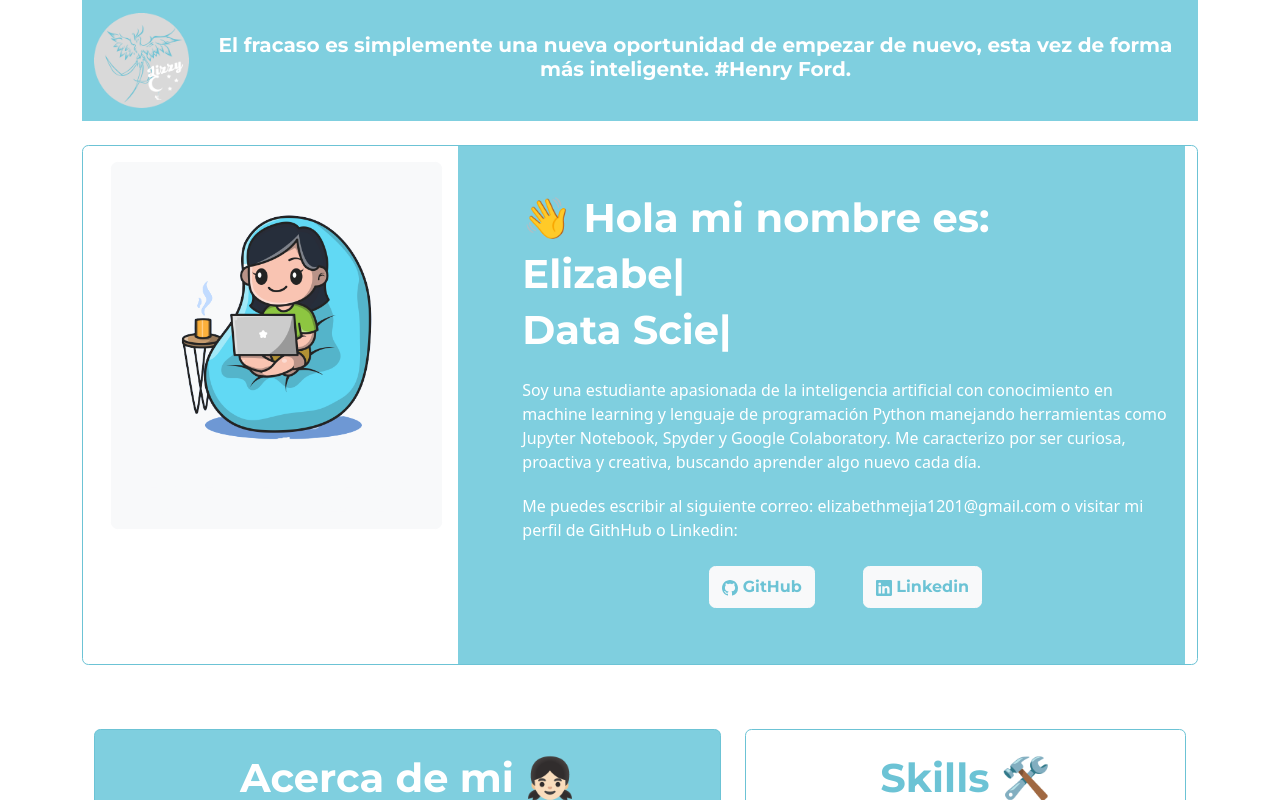
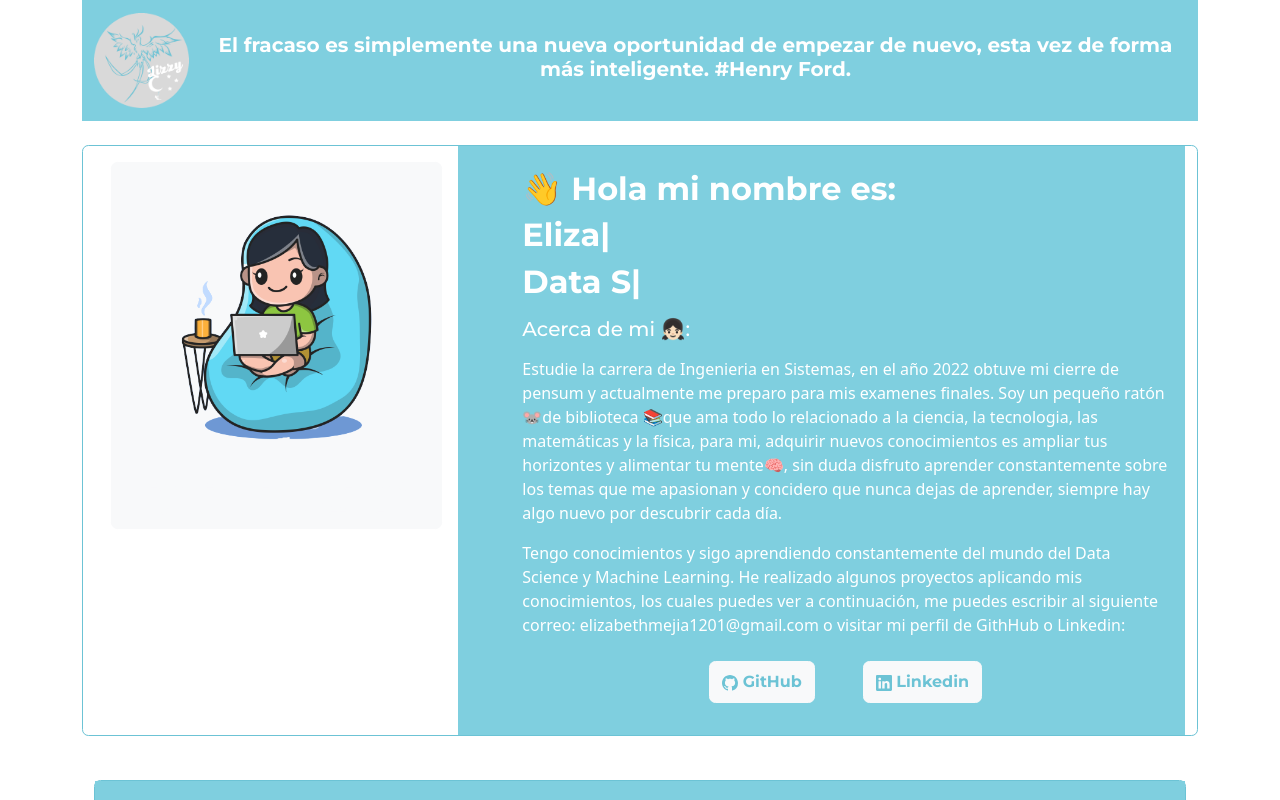
Before and after one commit to Lizzy-Mejia/My_Portafolio, a Next.js app: page / in a window 1280 px wide. Shown: the top 800 px of the page. Built offline with nearby package versions, Linux system fonts and the light colour scheme.

Commit message:
Update My Portafolio

```diff
--- a/components/Intro.js
+++ b/components/Intro.js
@@ -37,16 +37,18 @@ export default function Intro() {
                         </div>
                     </div>
                     <div className="col-md-8" style={{ background: `#7FCFDF` }}>
-                        <div className="card-body text-white ms-5 py-5 mx-auto" >
-                            <h1 className="fw-bold">👋 Hola mi nombre es:</h1>
-                            <h1 className="fw-bold"><span ref={textRef}></span></h1>
-                            <h1 className="fw-bold"><span ref={textRef1}></span></h1>
-                            <p className="card-text pt-3">Soy una estudiante apasionada de la inteligencia artificial con conocimiento en machine
-                                learning y lenguaje de programación Python manejando herramientas como Jupyter
-                                Notebook, Spyder y Google Colaboratory. Me caracterizo por ser curiosa, proactiva y creativa, buscando aprender algo nuevo cada día.
+                        <div className="card-body text-white ms-5 py-4 mx-auto" >
+                            <h2 className="fw-bold">👋 Hola mi nombre es:</h2>
+                            <h2 className="fw-bold"><span ref={textRef}></span></h2>
+                            <h2 className="fw-bold"><span ref={textRef1}></span></h2>
+                            <h5 className="py-2">Acerca de mi 👧🏻:</h5>
+                            <p className="card-text">Estudie la carrera de Ingenieria en Sistemas, en el año 2022 obtuve mi cierre de pensum y actualmente me preparo para mis examenes finales.
+                            Soy un pequeño ratón🐭de biblioteca 📚que ama todo lo relacionado a la ciencia, la tecnologia, las matemáticas y la física, para mi, adquirir nuevos conocimientos es
+                            ampliar tus horizontes y alimentar tu mente🧠, sin duda disfruto aprender constantemente sobre los temas que me apasionan y concidero que nunca dejas de aprender,
+                            siempre hay algo nuevo por descubrir cada día.
                             </p>
-                            <p className="card-text pt-1">
-                                Me puedes escribir al siguiente correo: elizabethmejia1201@gmail.com o visitar mi perfil de GithHub o Linkedin:
+                            <p className="card-text">Tengo conocimientos y sigo aprendiendo constantemente del mundo del Data Science y Machine Learning. He realizado algunos proyectos aplicando
+                             mis conocimientos, los cuales puedes ver a continuación, me puedes escribir al siguiente correo: elizabethmejia1201@gmail.com o visitar mi perfil de GithHub o Linkedin:
                             </p>
                             <div className="d-grid gap-5 d-md-flex py-2 justify-content-center">
                                 <Link href="https://github.com/Lizzy-Mejia">
@@ -56,7 +58,7 @@ export default function Intro() {
                                         </svg> GitHub
                                     </a>
                                 </Link>
-                                <Link href="https://www.linkedin.com/in/elizabethmejiadatascientitsmachinelearningpython">
+                                <Link href="https://www.linkedin.com/in/elizabethmejiadatascientist">
                                     <a className="btn btn-light text-info py-2 fw-bold" data-bs-dismiss="modal">
                                         <svg xmlns="http://www.w3.org/2000/svg" width="16" height="16" fill="currentColor" color="#6cc3d5" className="bi bi-linkedin" viewBox="0 0 16 16">
                                             <path d="M0 1.146C0 .513.526 0 1.175 0h13.65C15.474 0 16 .513 16 1.146v13.708c0 .633-.526 1.146-1.175 1.146H1.175C.526 16 0 15.487 0 14.854V1.146zm4.943 12.248V6.169H2.542v7.225h2.401zm-1.2-8.212c.837 0 1.358-.554 1.358-1.248-.015-.709-.52-1.248-1.342-1.248-.822 0-1.359.54-1.359 1.248 0 .694.521 1.248 1.327 1.248h.016zm4.908 8.212V9.359c0-.216.016-.432.08-.586.173-.431.568-.878 1.232-.878.869 0 1.216.662 1.216 1.634v3.865h2.401V9.25c0-2.22-1.184-3.252-2.764-3.252-1.274 0-1.845.7-2.165 1.193v.025h-.016a5.54 5.54 0 0 1 .016-.025V6.169h-2.4c.03.678 0 7.225 0 7.225h2.4z" />
--- a/components/Works.js
+++ b/components/Works.js
@@ -2,7 +2,7 @@ import Link from 'next/link'
 import { proyectos } from "../data/profile";
 
 const Works = () => (
-    <div className="row py-4">
+    <div className="row py-1">
         <div className="col-md-12">
             <div className="card border-info mb-3">
                 <div className="card-body py-5" style={{ background: `#7FCFDF` }}>
--- a/pages/index.js
+++ b/pages/index.js
@@ -1,12 +1,10 @@
 import Layaout from "../components/Layout";
 import Intro from "../components/Intro";
-import About from "../components/About";
 import Works from "../components/Works";
 
 const Index = () => (
     <Layaout>
         <Intro />
-        <About />
         <Works />
     </Layaout>
 )
```
Also changed, not shown: public/Me3.png (added).
